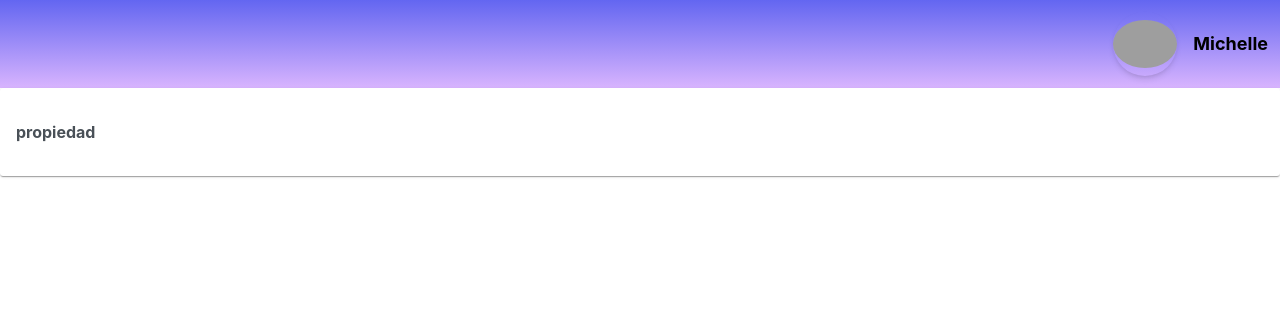
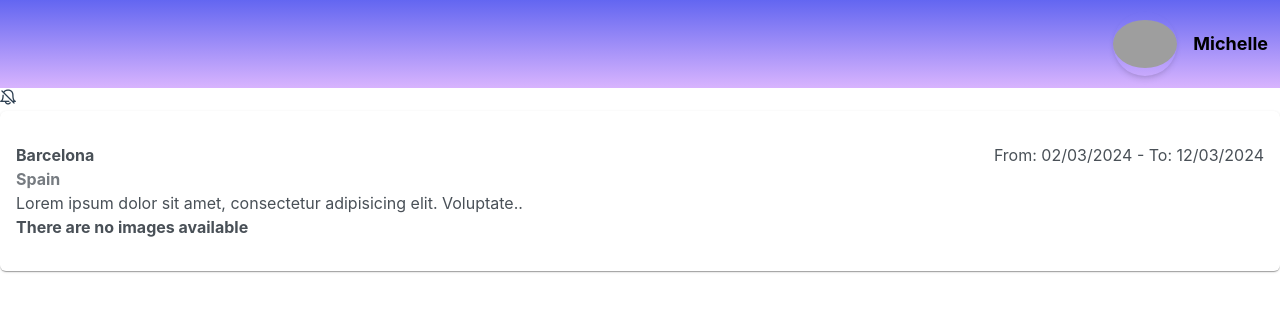
Before and after one commit to lucasaguino/travel-pals, a Vue app: page / in a window 1280 px wide. Shown: the top 312 px of the page. Built offline with nearby package versions, Linux system fonts and the light colour scheme; grey boxes are pictures that could not be loaded.

Commit message:
added icons package

```diff
--- a/package.json
+++ b/package.json
@@ -11,6 +11,7 @@
     "format": "prettier --write src/"
   },
   "dependencies": {
+    "primeicons": "^7.0.0",
     "primevue": "^3.52.0",
     "vue": "^3.4.21",
     "vue-router": "^4.3.0"
--- a/src/components/TripInfo.vue
+++ b/src/components/TripInfo.vue
@@ -3,21 +3,44 @@ import Card from 'primevue/card'
 import Divider from 'primevue/divider';
 
 defineProps({
-
+  place: {
+    required: true,
+    type: String,
+  },
   country: {
     required: true,
     type: String,
   },
-
+  startDate: {
+    required: true,
+    type: String,
+  },
+  endDate: {
+    required: true,
+    type: String,
+  },
+  images: {
+    required: false,
+  }
 })
 
 </script>
 
 <template>
-  <Card>
+  <Card class="rounded-md">
     <template #content>
-      <h2 class="font-bold">{{ country }}</h2>
+      <div class="flex justify-between">
+        <h2 class="font-bold">{{ place }}</h2>
+        <h2>From: {{ startDate }} - To: {{ endDate }}</h2>
+      </div>
+      <div>
+        <h2 class="font-bold opacity-75">{{ country }}</h2>
+      </div>
       <Divider />
+      <div>
+        <p>Lorem ipsum dolor sit amet, consectetur adipisicing elit. Voluptate..</p>
+      </div>
+      <span class="font-bold" v-if="!images">There are no images available</span>
     </template>
   </Card>
 </template>
--- a/src/main.js
+++ b/src/main.js
@@ -6,6 +6,8 @@ import router from './router'
 import PrimeVue from 'primevue/config'
 import './index.css'
 import 'primevue/resources/themes/saga-blue/theme.css';
+import 'primeicons/primeicons.css'
+
 
 const app = createApp(App)
 app.use(PrimeVue
--- a/src/views/HomeView.vue
+++ b/src/views/HomeView.vue
@@ -5,6 +5,12 @@ import TripInfo from '../components/TripInfo.vue'
 
 <template>
   <div>
-    <TripInfo :country="'propiedad'"></TripInfo>
+    <i class="pi pi-bell-slash"></i>
+    <TripInfo
+      :place="'Barcelona'"
+      :country="'Spain'"
+      :start-date="'02/03/2024'"
+      :end-date="'12/03/2024'"
+      ></TripInfo>
   </div>
 </template>
```
Also changed, not shown: 1 other file (tests, documents, lock files or other folders).
